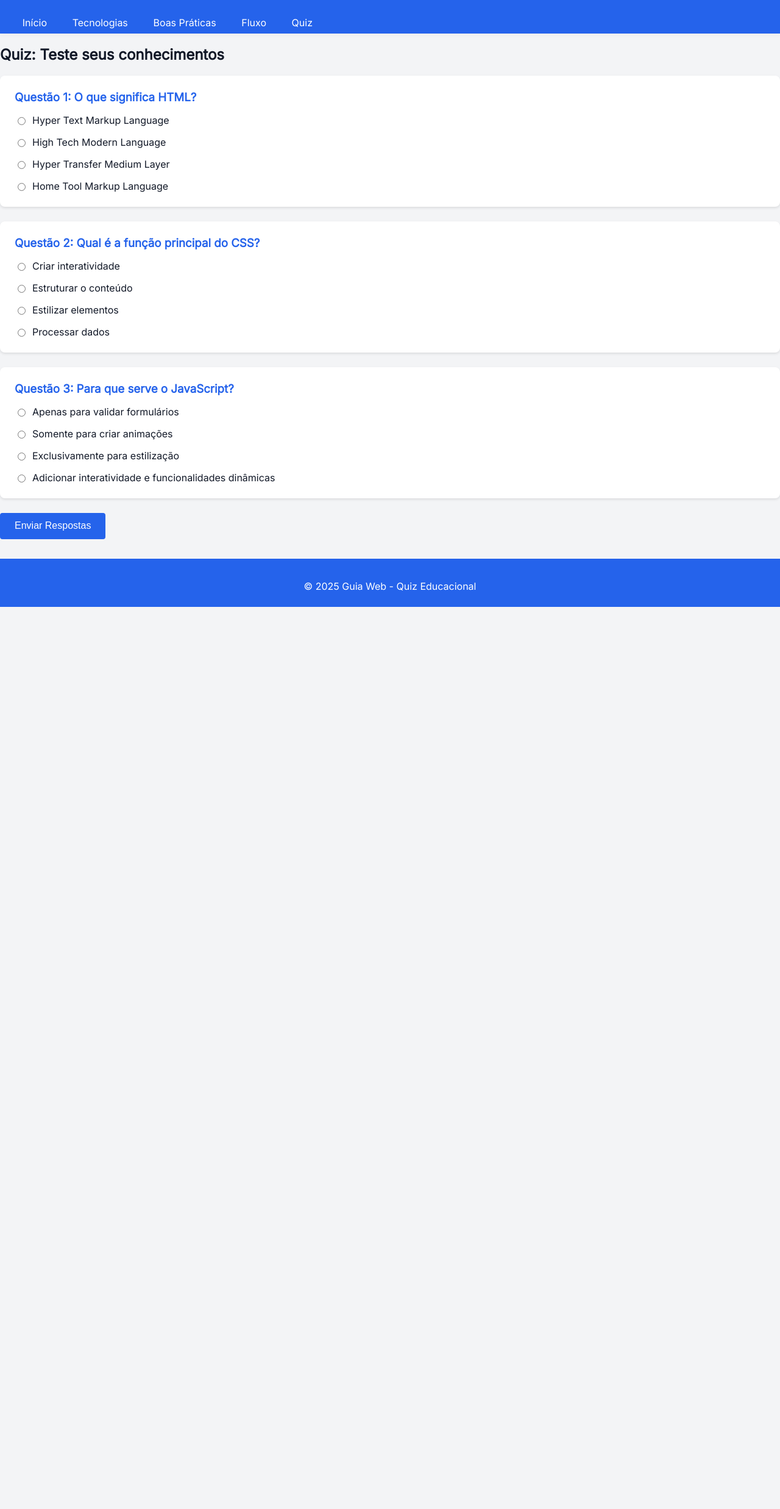
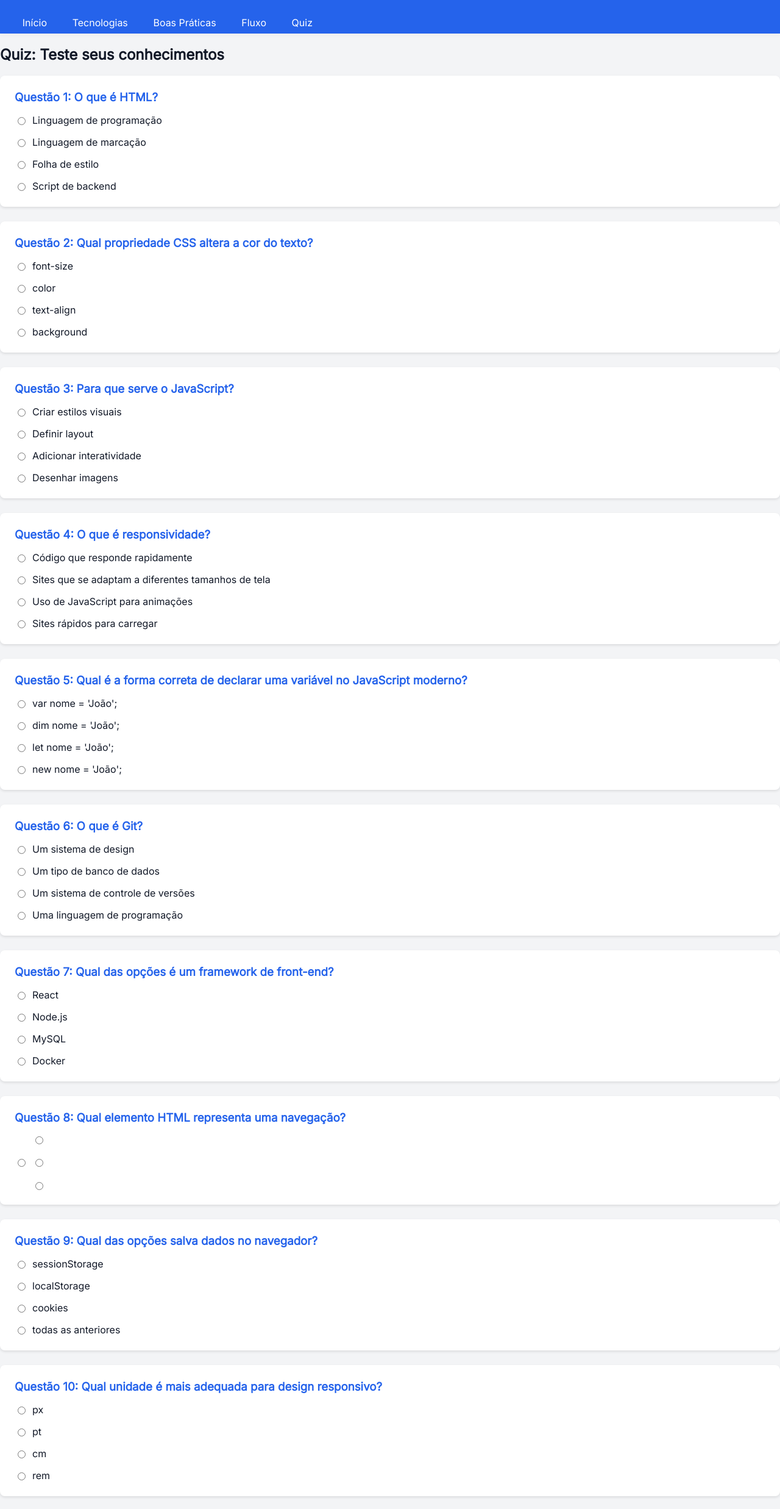
Before and after one commit to laisoliveira7/p-blico-guia-web-1ano-lais-oliveira, a plain HTML site: page quiz.html in a window 1280 px wide. Shown: the part 63-2537 px from the top of the page at 61% size. Before the commit the page ends 1058 px from the top, so only its background shows below. Drawn offline with Linux system fonts and the light colour scheme.

Commit message:
Adicionando mais perguntas ao quiz e melhorando feedback

```diff
--- a/css/styles.css
+++ b/css/styles.css
@@ -103,6 +103,45 @@ body.dark .question {
 
 body.dark .quiz-result {
   background: #334155;
+}
+
+.explicacoes {
+  margin-top: 2rem;
+}
+
+.questao-revisao {
+  background: #fff;
+  border-radius: 8px;
+  padding: 1rem;
+  margin: 1rem 0;
+  border-left: 4px solid;
+}
+
+.questao-revisao.correta {
+  border-color: #10B981;
+  background: #ECFDF5;
+}
+
+.questao-revisao.incorreta {
+  border-color: #EF4444;
+  background: #FEF2F2;
+}
+
+.questao-revisao h5 {
+  margin: 0 0 1rem 0;
+  color: var(--color-primary);
+}
+
+body.dark .questao-revisao {
+  background: #1e293b;
+}
+
+body.dark .questao-revisao.correta {
+  background: #064E3B;
+}
+
+body.dark .questao-revisao.incorreta {
+  background: #7F1D1D;
 }
 
 /* Variáveis de tema claro */
--- a/js/quiz.js
+++ b/js/quiz.js
@@ -1,36 +1,93 @@
 const questions = [
   {
     id: 1,
-    question: "O que significa HTML?",
+    question: "O que é HTML?",
     options: [
-      "Hyper Text Markup Language",
-      "High Tech Modern Language",
-      "Hyper Transfer Medium Layer",
-      "Home Tool Markup Language"
+      "Linguagem de programação",
+      "Linguagem de marcação",
+      "Folha de estilo",
+      "Script de backend"
     ],
-    correctAnswer: 0
+    correctAnswer: 1,
+    explanation: "HTML é uma linguagem de marcação usada para estruturar páginas web."
   },
   {
     id: 2,
-    question: "Qual é a função principal do CSS?",
-    options: [
-      "Criar interatividade",
-      "Estruturar o conteúdo",
-      "Estilizar elementos",
-      "Processar dados"
-    ],
-    correctAnswer: 2
+    question: "Qual propriedade CSS altera a cor do texto?",
+    options: ["font-size", "color", "text-align", "background"],
+    correctAnswer: 1,
+    explanation: "A propriedade 'color' define a cor do texto em CSS."
   },
   {
     id: 3,
     question: "Para que serve o JavaScript?",
     options: [
-      "Apenas para validar formulários",
-      "Somente para criar animações",
-      "Exclusivamente para estilização",
-      "Adicionar interatividade e funcionalidades dinâmicas"
+      "Criar estilos visuais",
+      "Definir layout",
+      "Adicionar interatividade",
+      "Desenhar imagens"
     ],
-    correctAnswer: 3
+    correctAnswer: 2,
+    explanation: "JavaScript é usado para adicionar comportamento e interatividade às páginas."
+  },
+  {
+    id: 4,
+    question: "O que é responsividade?",
+    options: [
+      "Código que responde rapidamente",
+      "Sites que se adaptam a diferentes tamanhos de tela",
+      "Uso de JavaScript para animações",
+      "Sites rápidos para carregar"
+    ],
+    correctAnswer: 1,
+    explanation: "Responsividade permite que o site se adapte a diferentes dispositivos (mobile, tablet, desktop)."
+  },
+  {
+    id: 5,
+    question: "Qual é a forma correta de declarar uma variável no JavaScript moderno?",
+    options: ["var nome = 'João';", "dim nome = 'João';", "let nome = 'João';", "new nome = 'João';"],
+    correctAnswer: 2,
+    explanation: "A declaração moderna usa 'let' ou 'const'."
+  },
+  {
+    id: 6,
+    question: "O que é Git?",
+    options: [
+      "Um sistema de design",
+      "Um tipo de banco de dados",
+      "Um sistema de controle de versões",
+      "Uma linguagem de programação"
+    ],
+    correctAnswer: 2,
+    explanation: "Git é um sistema de versionamento de código, amplamente usado no desenvolvimento."
+  },
+  {
+    id: 7,
+    question: "Qual das opções é um framework de front-end?",
+    options: ["React", "Node.js", "MySQL", "Docker"],
+    correctAnswer: 0,
+    explanation: "React é um framework (ou biblioteca) de front-end para construir interfaces."
+  },
+  {
+    id: 8,
+    question: "Qual elemento HTML representa uma navegação?",
+    options: ["<div>", "<main>", "<footer>", "<nav>"],
+    correctAnswer: 3,
+    explanation: "<nav> é uma tag semântica usada para menus de navegação."
+  },
+  {
+    id: 9,
+    question: "Qual das opções salva dados no navegador?",
+    options: ["sessionStorage", "localStorage", "cookies", "todas as anteriores"],
+    correctAnswer: 3,
+    explanation: "Todas podem armazenar dados no navegador, cada uma com comportamentos distintos."
+  },
+  {
+    id: 10,
+    question: "Qual unidade é mais adequada para design responsivo?",
+    options: ["px", "pt", "cm", "rem"],
+    correctAnswer: 3,
+    explanation: "Unidades relativas como 'rem' facilitam a responsividade e acessibilidade."
   }
 ];
 
@@ -76,11 +133,32 @@ document.addEventListener('DOMContentLoaded', () => {
     const total = questions.length;
     const percentage = (score / total) * 100;
 
-    resultDiv.innerHTML = `
+    let resultHTML = `
       <h3>Resultado</h3>
       <p>Você acertou ${score} de ${total} questões (${percentage}%)</p>
       <p>${getScoreMessage(percentage)}</p>
+      <div class="explicacoes">
+        <h4>Revisão das questões:</h4>
     `;
+
+    questions.forEach((q, index) => {
+      const selected = document.querySelector(`input[name="q${q.id}"]:checked`);
+      const isCorrect = selected && parseInt(selected.value) === q.correctAnswer;
+      const selectedAnswer = selected ? q.options[parseInt(selected.value)] : "Não respondida";
+      const correctAnswer = q.options[q.correctAnswer];
+
+      resultHTML += `
+        <div class="questao-revisao ${isCorrect ? 'correta' : 'incorreta'}">
+          <h5>Questão ${index + 1}: ${q.question}</h5>
+          <p><strong>Sua resposta:</strong> ${selectedAnswer}</p>
+          <p><strong>Resposta correta:</strong> ${correctAnswer}</p>
+          <p><strong>Explicação:</strong> ${q.explanation}</p>
+        </div>
+      `;
+    });
+
+    resultHTML += '</div>';
+    resultDiv.innerHTML = resultHTML;
 
     resultDiv.hidden = false;
     submitButton.hidden = true;
```
